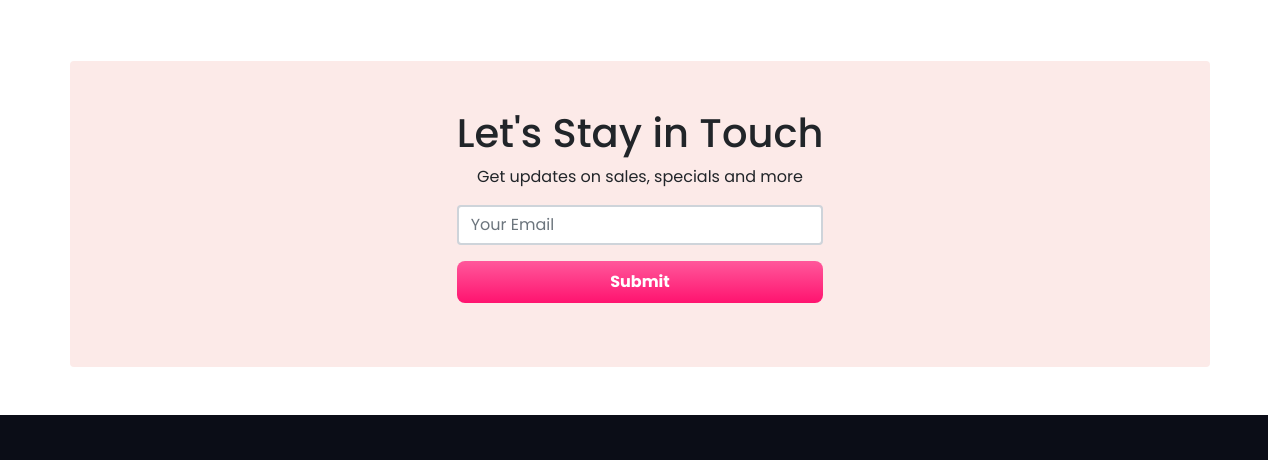
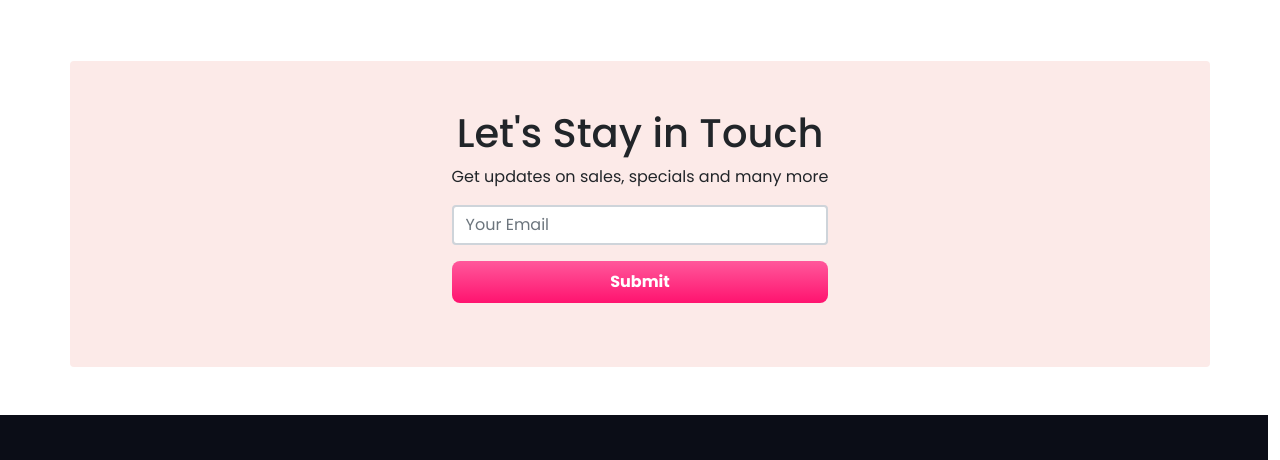
Before and after one commit to MrRonnie/Convention-Center-Website, a plain HTML site: page index.html in a window 1280 px wide. Shown: the part 1942-2402 px from the top of the page. Drawn offline with nearby package versions, Linux system fonts and the light colour scheme.

Commit message:
test many added

```diff
--- a/index.html
+++ b/index.html
@@ -365,7 +365,7 @@
             id="Subscribe">
             <div class="text-center">
                 <h1>Let's Stay in Touch</h1>
-                <p>Get updates on sales, specials and more </p>
+                <p>Get updates on sales, specials and many more </p>
                 <input class="form-control border-2" type="text" placeholder="Your Email">
                 <div class="d-grid my-3">
                     <button class="btn btn-outline-danger dream-btn-buy-now fw-bold border-2"
```
